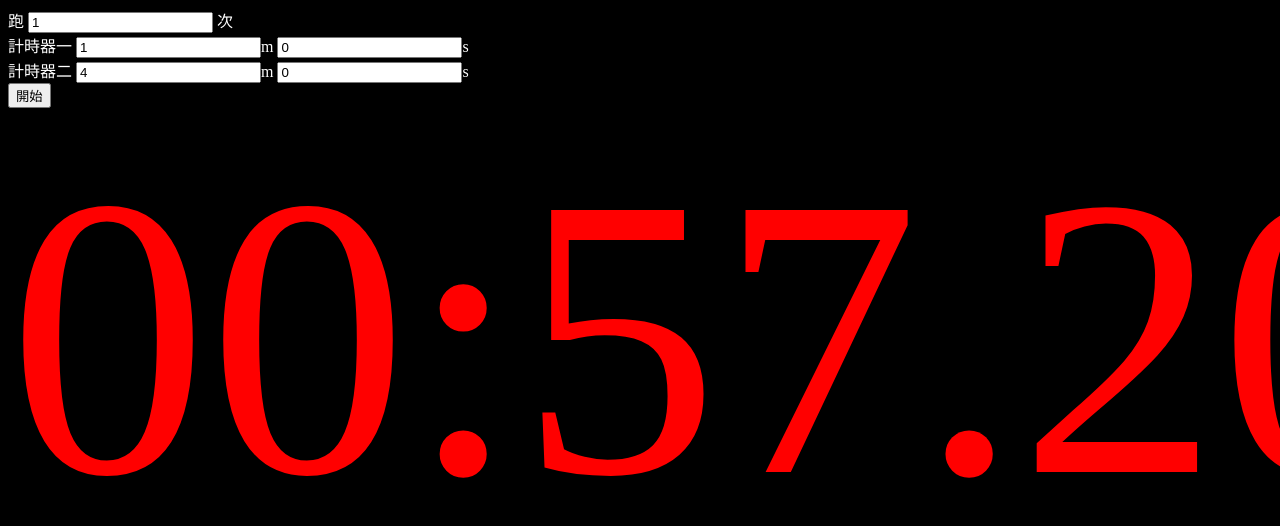
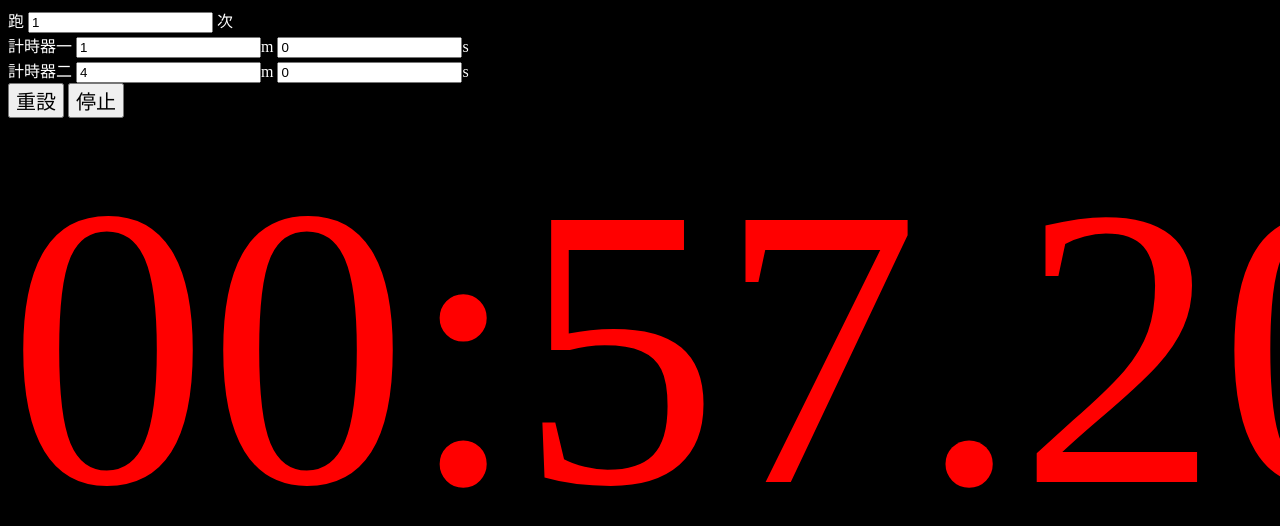
Before and after one commit to ho0527/case00043, a plain HTML site: page index.html in a window 1280 px wide. Both pictures are taken after a click on the button "開始". Shown: the top 526 px of the page. Drawn offline with Linux system fonts and the light colour scheme.

Commit message:
new: 20241008

```diff
--- a/index.html
+++ b/index.html
@@ -13,6 +13,10 @@
 				font-size: 400px;
 				color: red;
 				text-align: center;
+			}
+			input[type="button"]{
+				font-size: 20px;
+				cursor: pointer;
 			}
 		</style>
 	</head>
@@ -30,11 +34,11 @@
 				<input type="number" id="timer2m" value="4">m <input type="number" id="timer2s" value="0">s
 			</div>
 
+			<input type="button" id="reset" value="重設">
 			<input type="button" id="start" value="開始">
 		</div>
 
 		<div class="timer" id="timer1">01:00.00</div>
-		<!-- <div class="timer" id="timer2">40:00.000</div> -->
 
 		<script src="index.js"></script>
 	</body>
--- a/index.js
+++ b/index.js
@@ -6,16 +6,15 @@ let timer2s="0"
 let timer2ms="0"
 let timer1="0"
 let timer2="0"
+let start=false
+let firstclick=false
 let timer
 
 function starttimer(time){
 	if(0<time){
-		timer1m=parseInt(document.getElementById("timer1m").value)
-		timer1s=parseInt(document.getElementById("timer1s").value)
-		timer1ms=0
-		timer2m=parseInt(document.getElementById("timer2m").value)
-		timer2s=parseInt(document.getElementById("timer2s").value)
-		timer2ms=0
+		if(timer){
+			clearInterval(timer) // 如果有，先清除舊的計時器
+		}
 
 		timer=setInterval(function(){
 			if(0<timer1m||0<timer1s||0<timer1ms){
@@ -61,11 +60,42 @@ function starttimer(time){
 				document.getElementById("timer1").style.color="white"
 				clearInterval(timer)
 				starttimer(time-1)
+				firstclick=false
 			}
 		},10)
 	}
 }
 
 document.getElementById("start").onclick=function(){
-	starttimer(parseInt(document.getElementById("time").value))
+	if(!start){
+		if(!firstclick){
+			timer1m=parseInt(document.getElementById("timer1m").value)
+			timer1s=parseInt(document.getElementById("timer1s").value)
+			timer1ms=0
+			timer2m=parseInt(document.getElementById("timer2m").value)
+			timer2s=parseInt(document.getElementById("timer2s").value)
+			timer2ms=0
+
+			firstclick=true
+		}
+
+		starttimer(parseInt(document.getElementById("time").value))
+		document.getElementById("start").value="停止"
+		start=true
+	}else{
+		clearInterval(timer)
+		document.getElementById("start").value="開始"
+		start=false
+	}
 }
+
+document.getElementById("reset").onclick=function(){
+	if(confirm("確定要重置嗎?"))
+		location.reload()
+}
+
+document.onkeydown=function(event){
+	if(event.target.id!="time"&&event.target.id!="timer1m"&&event.target.id!="timer1s"&&event.target.id!="timer2m"&&event.target.id!="timer2s"){
+		document.getElementById("start").click()
+	}
+}
```
